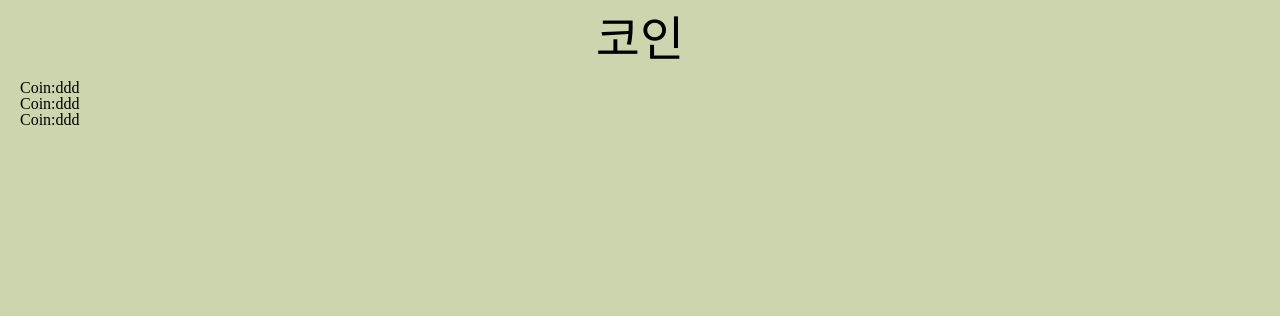
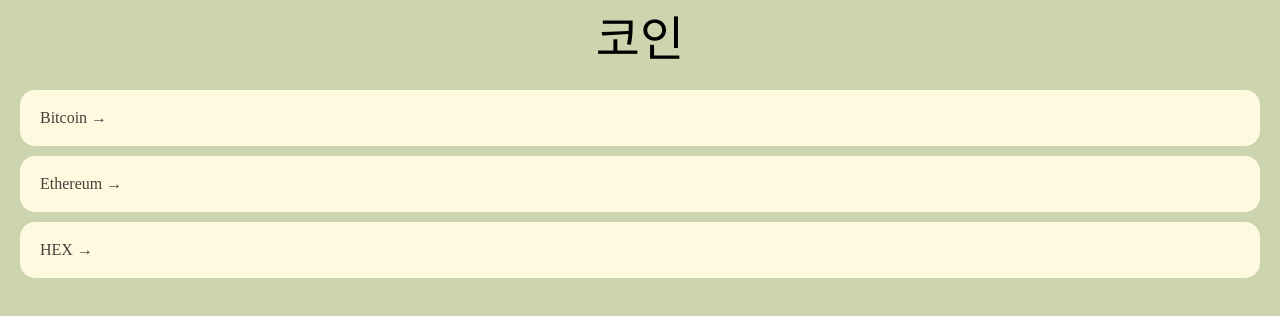
Before and after one commit to Kim-EunSu/react_coin, a React (Create React App) app: page / in a window 1280 px wide. Shown: the top 316 px of the page. Built offline with nearby package versions, Linux system fonts and the light colour scheme.

Commit message:
link로 error수정

```diff
--- a/src/Router.tsx
+++ b/src/Router.tsx
@@ -6,7 +6,7 @@
   return (
     <BrowserRouter>
       <Routes>
-        <Route path="/" element={<Coins />} />
+        <Route path="/" element={<Coins />}></Route>
         <Route path="/:coinId/*" element={<Coin />}></Route>
       </Routes>
     </BrowserRouter>
--- a/src/routes/Coin.tsx
+++ b/src/routes/Coin.tsx
@@ -1,9 +1,9 @@
 import { useParams } from "react-router-dom";
 
-function Coin() {
+function Coin({}) {
   const { coinId } = useParams();
   console.log(coinId);
-  return <h1>Coin:ddd {coinId}</h1>;
+  return <h1>Coin: {coinId}</h1>;
 }
 
 export default Coin;
--- a/src/routes/Coins.tsx
+++ b/src/routes/Coins.tsx
@@ -1,8 +1,5 @@
+import { useNavigate } from "react-router-dom";
 import "../css/Coins.css";
-import Coin from "./Coin";
-import { Link } from "react-router-dom";
-import { Routes, Route } from "react-router-dom";
-import { ReactNode } from "react";
 
 const coins = [
   {
@@ -35,6 +32,7 @@
 ];
 
 function Coins() {
+  const navigate = useNavigate();
   return (
     <main>
       <header id="Header">
@@ -42,9 +40,13 @@
       </header>
       <ul className="coin_list">
         {coins.map((item) => (
-          <Coin key={item.id}>
-            <Link to={`/${item.id}`}>{item.name} &rarr;</Link>
-          </Coin>
+          <li
+            onClick={() => {
+              navigate(`/${item.id}`);
+            }}
+          >
+            {item.name} &rarr;
+          </li>
         ))}
       </ul>
     </main>
```
